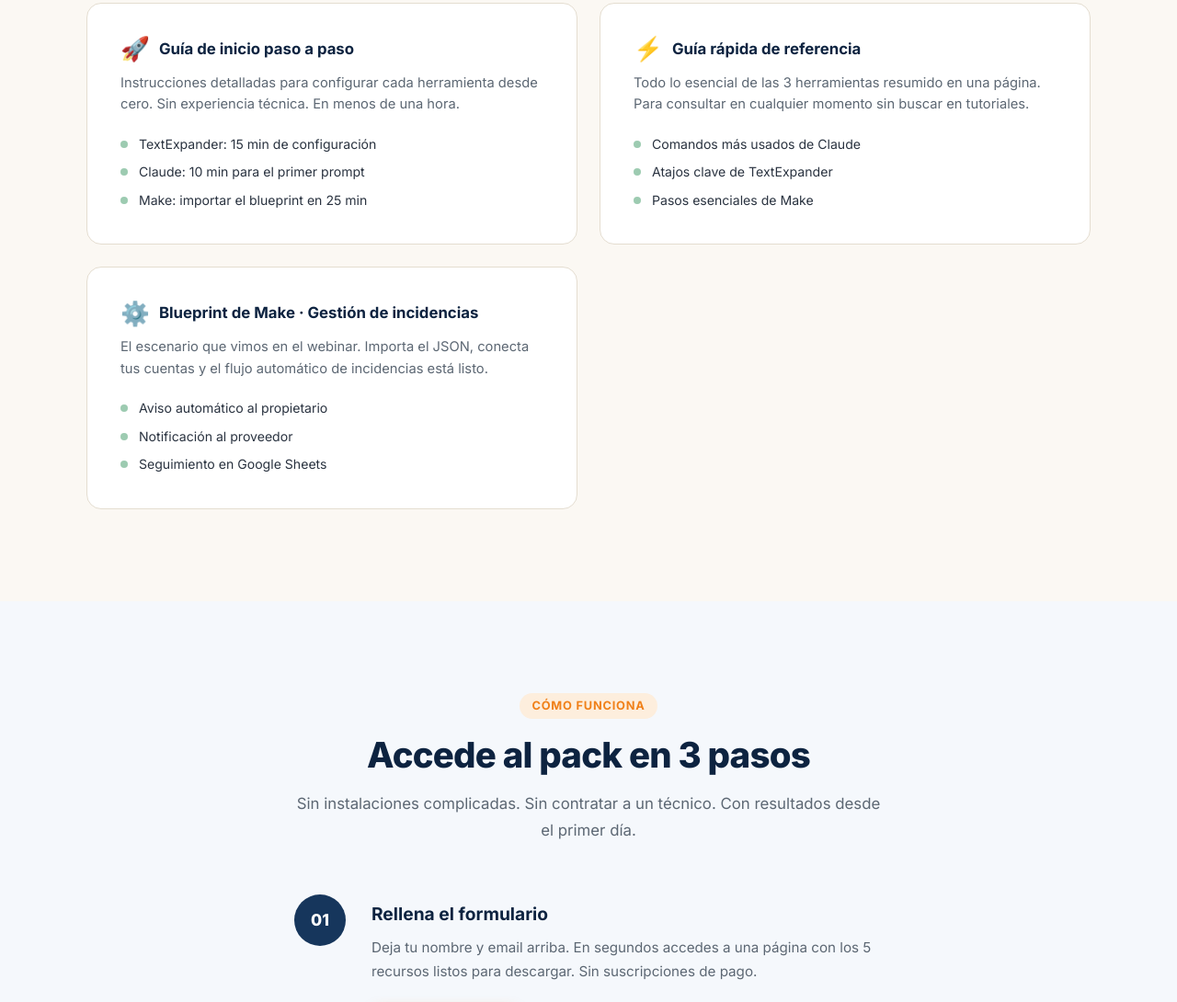
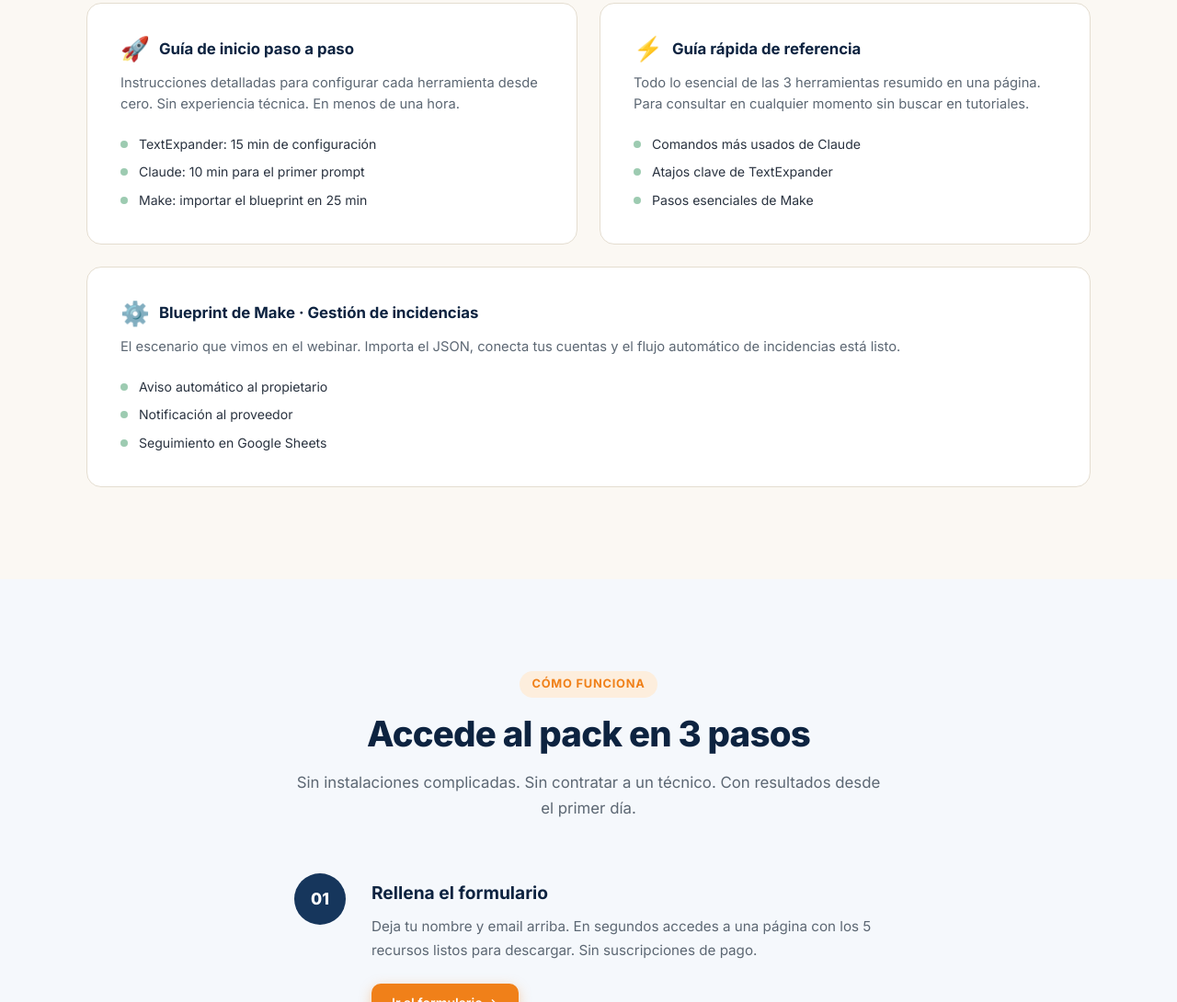
Before and after one commit to Manelgon/webinar-julio-2026.afcademia.com-, a website: page index.html in a window 1280 px wide. Shown: the part 2718-3808 px from the top of the page at 92% size. Drawn offline with nearby package versions, Linux system fonts and the light colour scheme.

Commit message:
fix: Blueprint de Make ocupa las dos columnas al ser el último recurso impar
Co-Authored-By: Claude Sonnet 4.6 <noreply@anthropic.com>

```diff
--- a/index.html
+++ b/index.html
@@ -217,7 +217,7 @@
                         <li>Pasos esenciales de Make</li>
                     </ul>
                 </div>
-                <div class="resource-card">
+                <div class="resource-card resource-card--full">
                     <h3><span class="resource-icon">⚙️</span>Blueprint de Make · Gestión de incidencias</h3>
                     <p>El escenario que vimos en el webinar. Importa el JSON, conecta tus cuentas y el flujo automático de incidencias está listo.</p>
                     <ul class="resource-list">
--- a/styles.css
+++ b/styles.css
@@ -526,6 +526,7 @@ button { cursor: pointer; border: none; background: none; font: inherit; }
     grid-template-columns: repeat(2, 1fr);
     gap: 24px;
 }
+.resource-card--full { grid-column: 1 / -1; }
 .resource-card {
     background: var(--bg-white);
     border: 1px solid var(--border);
```
